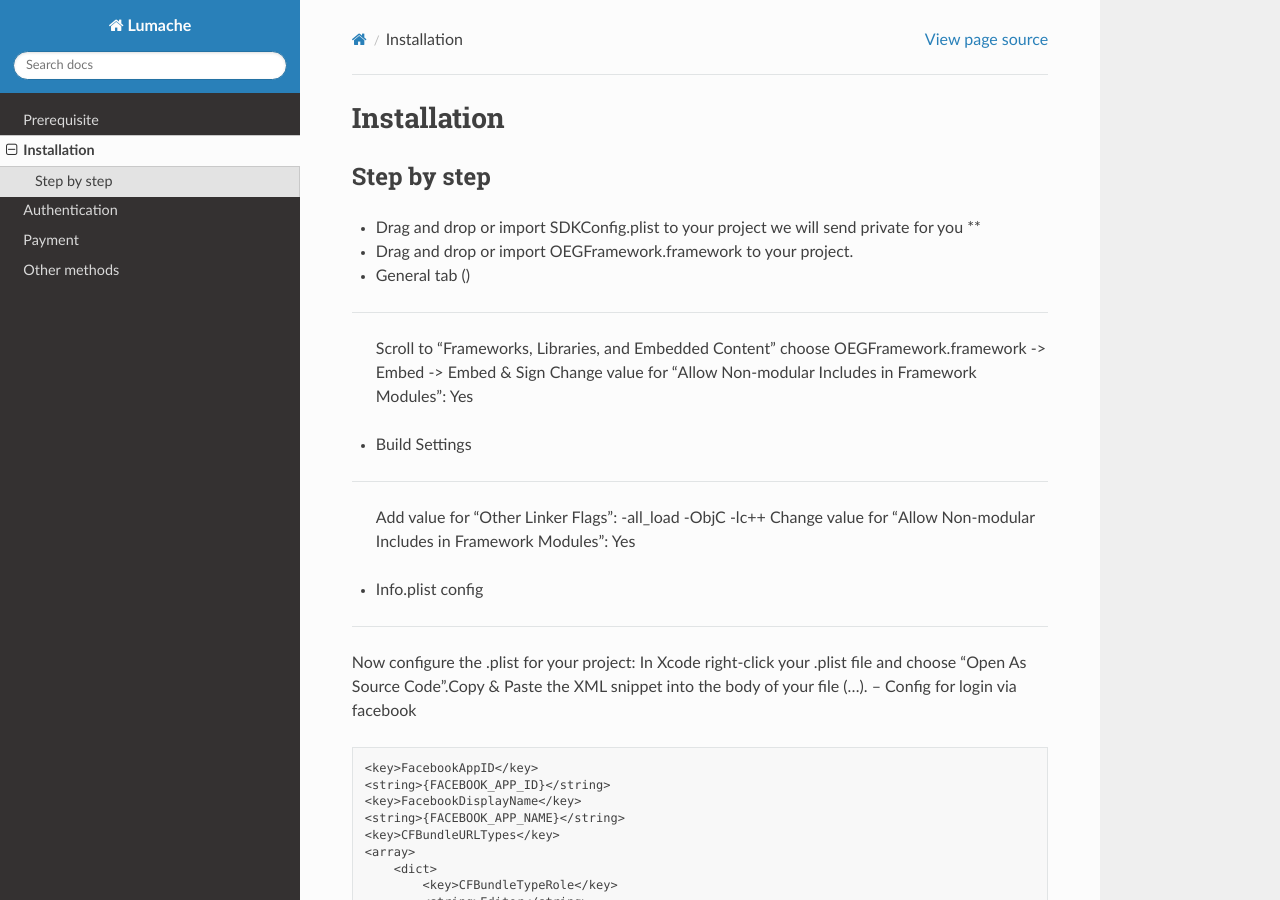
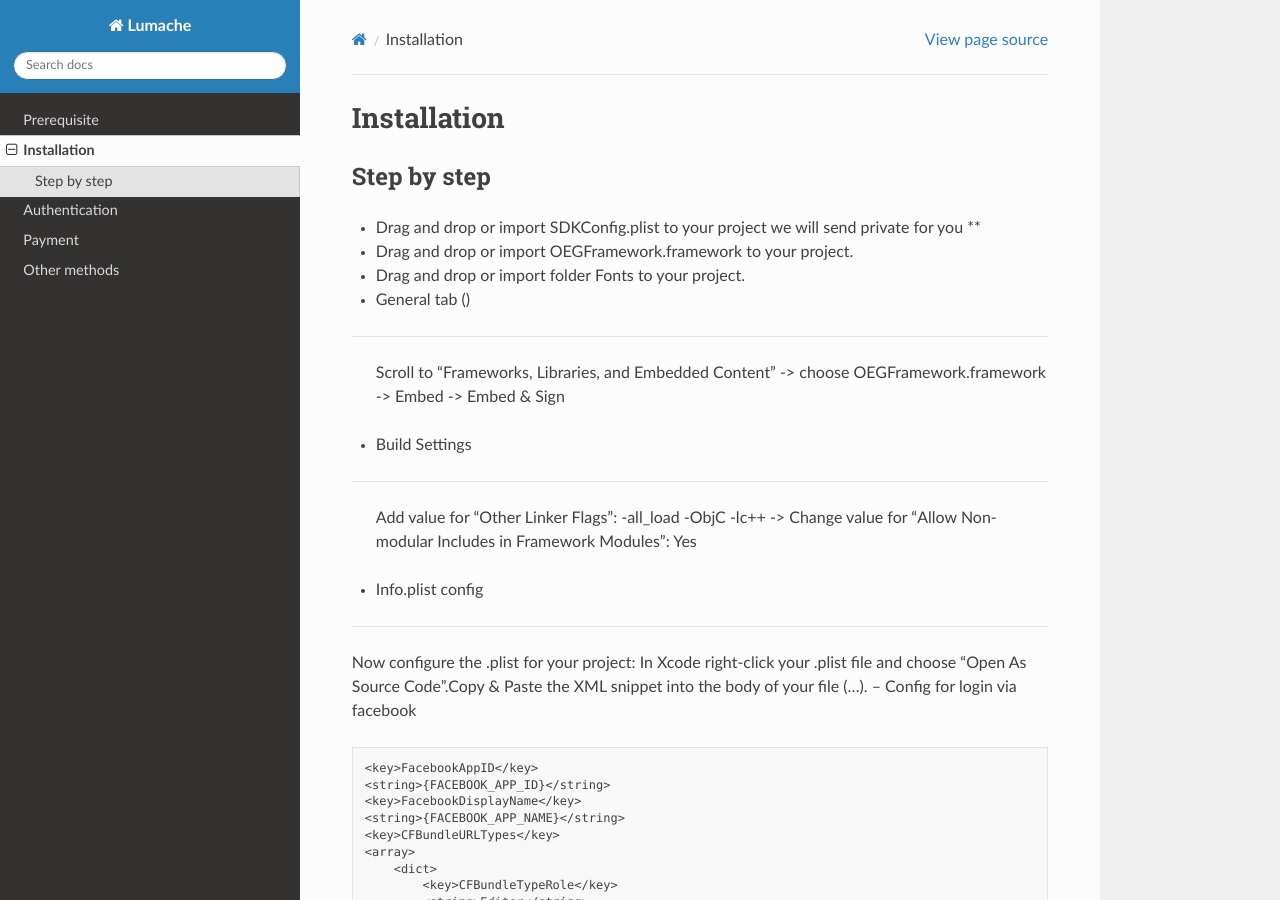
Before and after one commit to que-cera/oeg-ios-sdk-docs, a Sphinx documentation site: the page built from docs/source/install.rst, in a window 1280 px wide and 900 px high. Built offline with Sphinx 7.4.7 and the Read the Docs theme 3.1.0, drawn with Linux system fonts in a browser that asks for light colours; some of the changed text lies outside the part shown.

Commit message:
Update docs fonts folder

```diff
--- a/docs/source/install.rst
+++ b/docs/source/install.rst
@@ -8,17 +8,18 @@
 
 - Drag and drop or import OEGFramework.framework to your project.
 
+- Drag and drop or import folder Fonts to your project.
+
 - General tab ()
 ^^^^^^^^^^^^^^^^^^^^^^^^^^^^^
 
-    Scroll to "Frameworks, Libraries, and Embedded Content" choose OEGFramework.framework -> Embed -> Embed & Sign
-    Change value for “Allow Non-modular Includes in Framework Modules”: Yes
+    Scroll to "Frameworks, Libraries, and Embedded Content" -> choose OEGFramework.framework -> Embed -> Embed & Sign
 
 - Build Settings
 ^^^^^^^^^^^^^^^^^^^^^^^^^^^^^
 
     Add value for “Other Linker Flags”: -all_load -ObjC -lc++
-    Change value for “Allow Non-modular Includes in Framework Modules”: Yes
+    -> Change value for “Allow Non-modular Includes in Framework Modules”: Yes
 
 - Info.plist config
 ^^^^^^^^^^^^^^^^^^^^^^^^^^^^^
@@ -96,7 +97,21 @@
     <key>NSUserTrackingUsageDescription</key>
     <string>App would like to access IDFA for tracking purpose</string>
 
+- Set up fonts.
 
+.. code-block:: Objective-C
+
+    <key>UIAppFonts</key>
+	<array>
+		<string>Inter-Black.ttf</string>
+		<string>Inter-Bold.ttf</->
+		<string>Inter-ExtraBold.ttf</string>
+		<string>Inter-Light.ttf</string>
+		<string>Inter-Medium.ttf</string>
+		<string>Inter-Regular.ttf</string>
+		<string>Inter-SemiBold.ttf</string>
+		<string>Inter-Thin.ttf</string>
+	</array>
 
 - Import the OEGFramework to App Delegate
 
```
